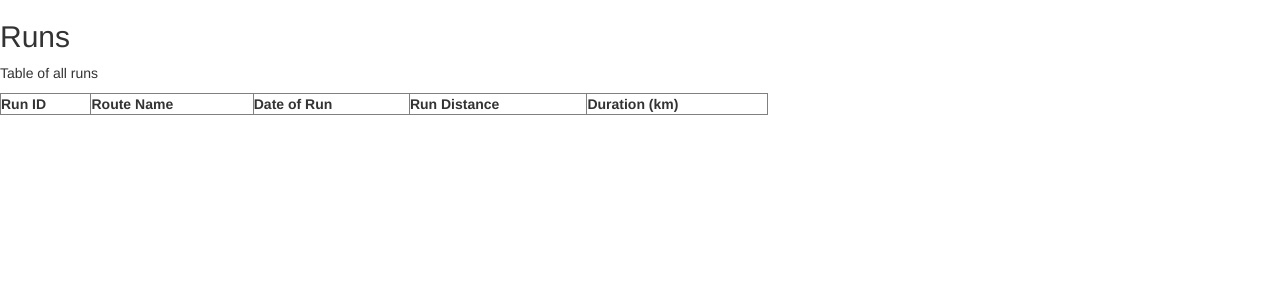
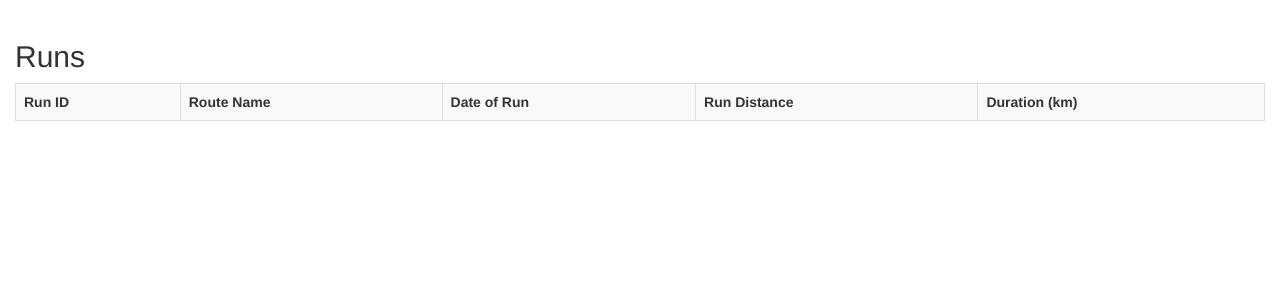
Before and after one commit to bekkam/hackbright-project, a Flask app: page /runs in a window 1280 px wide. Shown: the part 52-352 px from the top of the page. Run offline with Flask 2, Linux system fonts and the light colour scheme; data that the repository does not hold is empty; some libraries are stand-ins or nearby versions.

Commit message:
Finish adding bootstrap containers

```diff
--- a/templates/run_list.html
+++ b/templates/run_list.html
@@ -2,13 +2,14 @@
 
 {% block title %}Run List{% endblock %}
 
-
 {% block content %}
 
+<div class="container-fluid">
+
     <h2>Runs</h2>
-   <p>Table of all runs</p>
-
-    <table border="1" style="width:60%">
+    <div class="row">
+        <div class="col-xs-12 col-md-12 col-lg-12">
+            <table class="table table-striped table-bordered">
                 <tr>
                 <th>Run ID</th>
                 <th>Route Name</th>
@@ -29,4 +30,7 @@
                   </tr>
                 {% endfor %}
             </table>
+        </div>
+    </div>
+</div>
 {% endblock %}
```
Also changed, not shown: templates/route_list.html (+9 -4 lines), templates/run.html (+20 -6 lines). Lines whose indentation alone changed are shown as unchanged.
